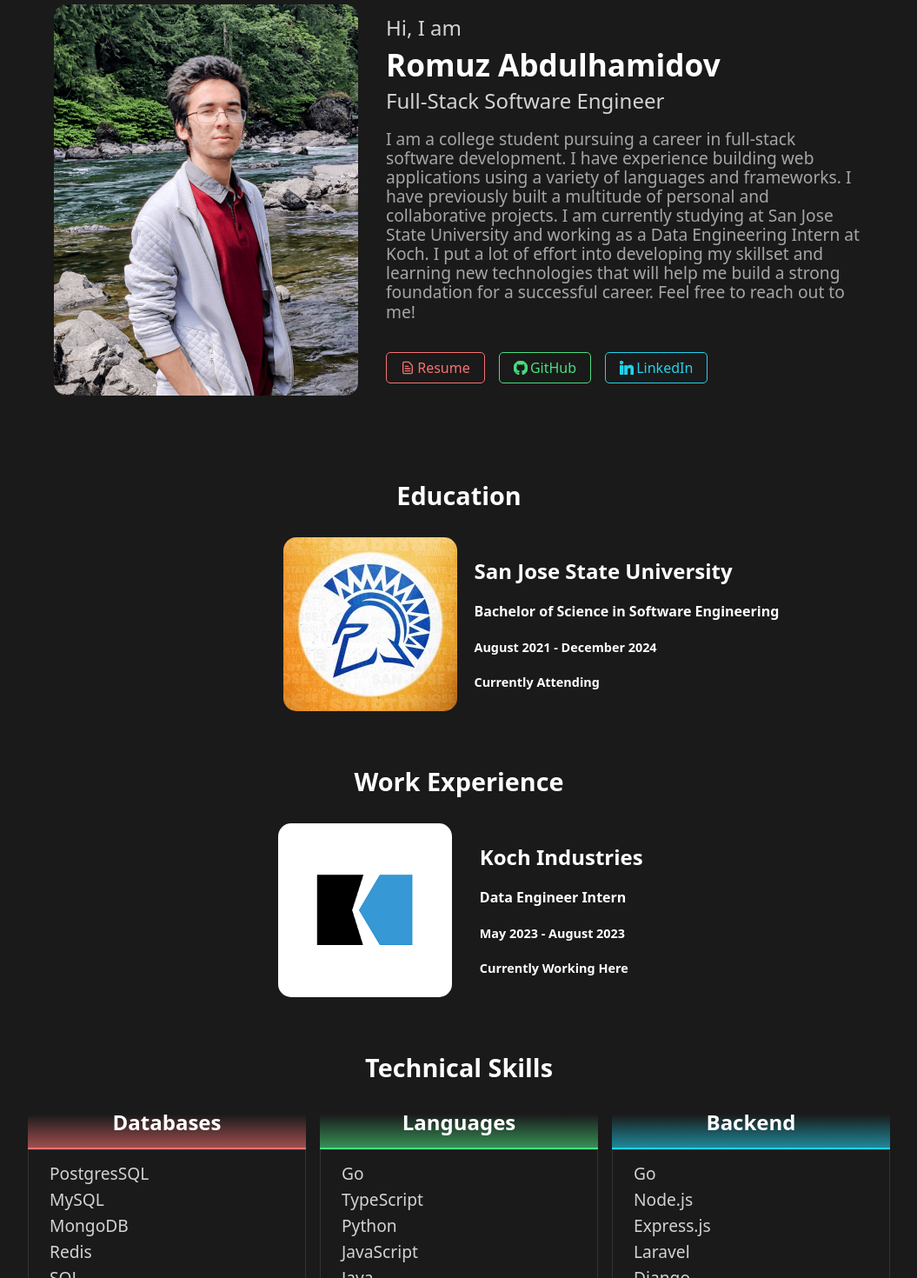
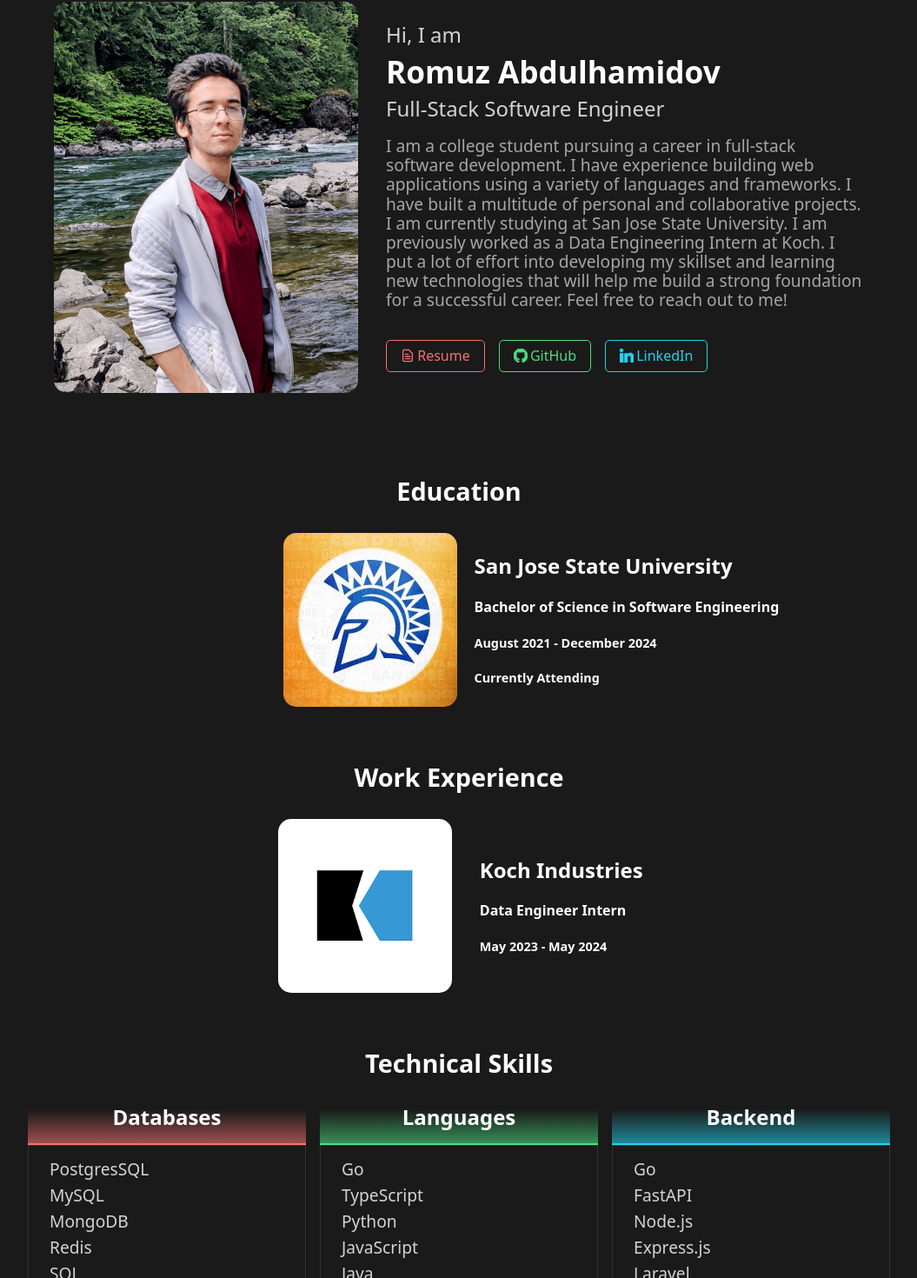
Before and after one commit to Rha02/portfolio, a SvelteKit app: page / in a window 1280 px wide. Shown: the part 110-1580 px from the top of the page at 87% size, without its empty margins (112-1167 px from the left). Built offline with nearby package versions, Linux system fonts and the light colour scheme.

Commit message:
Updated main page

```diff
--- a/src/routes/+page.svelte
+++ b/src/routes/+page.svelte
@@ -19,8 +19,8 @@
 					<p>
 						I am a college student pursuing a career in full-stack software development. I have
 						experience building web applications using a variety of languages and frameworks. I have
-						previously built a multitude of personal and collaborative projects. I am currently
-						studying at San Jose State University and working as a Data Engineering Intern at Koch.
+						built a multitude of personal and collaborative projects. I am currently studying
+						at San Jose State University. I am previously worked as a Data Engineering Intern at Koch.
 						I put a lot of effort into developing my skillset and learning new technologies that
 						will help me build a strong foundation for a successful career. Feel free to reach out to
 						me!
@@ -28,7 +28,7 @@
 				</div>
 			</div>
 			<div class="profile-buttons">
-				<Button element="a" href="https://drive.google.com/file/d/1UlbLhIc7Zke_VBagf7iqrMSIW11LvAr9/view?usp=sharing" target="_blank" variant="outline" color="red">
+				<Button element="a" href="https://drive.google.com/file/d/1yaQPURt1-27xRiQIHUXTsVO_aGjxeXJ-/view?usp=sharing" target="_blank" variant="outline" color="red">
 					<FileIcon width={16} height={16} stroke="#f87171" />Resume
 				</Button>
 				<Button
@@ -80,8 +80,7 @@
 			<div class="work-text">
 				<h3>Koch Industries</h3>
 				<h4>Data Engineer Intern</h4>
-				<h5>May 2023 - August 2023</h5>
-				<h5>Currently Working Here</h5>
+				<h5>May 2023 - May 2024</h5>
 			</div>
 		</div>
 	</div>
@@ -118,6 +117,7 @@
 				<div class="card-body">
 					<ul>
 						<li>Go</li>
+						<li>FastAPI</li>
 						<li>Node.js</li>
 						<li>Express.js</li>
 						<li>Laravel</li>
@@ -150,6 +150,7 @@
 						<li>Postman</li>
 						<li>CI/CD</li>
 						<li>Git</li>
+						<li>Snowflake</li>
 					</ul>
 				</div>
 			</div>
```
Also changed, not shown: 1 other file (tests, documents, lock files or other folders).
